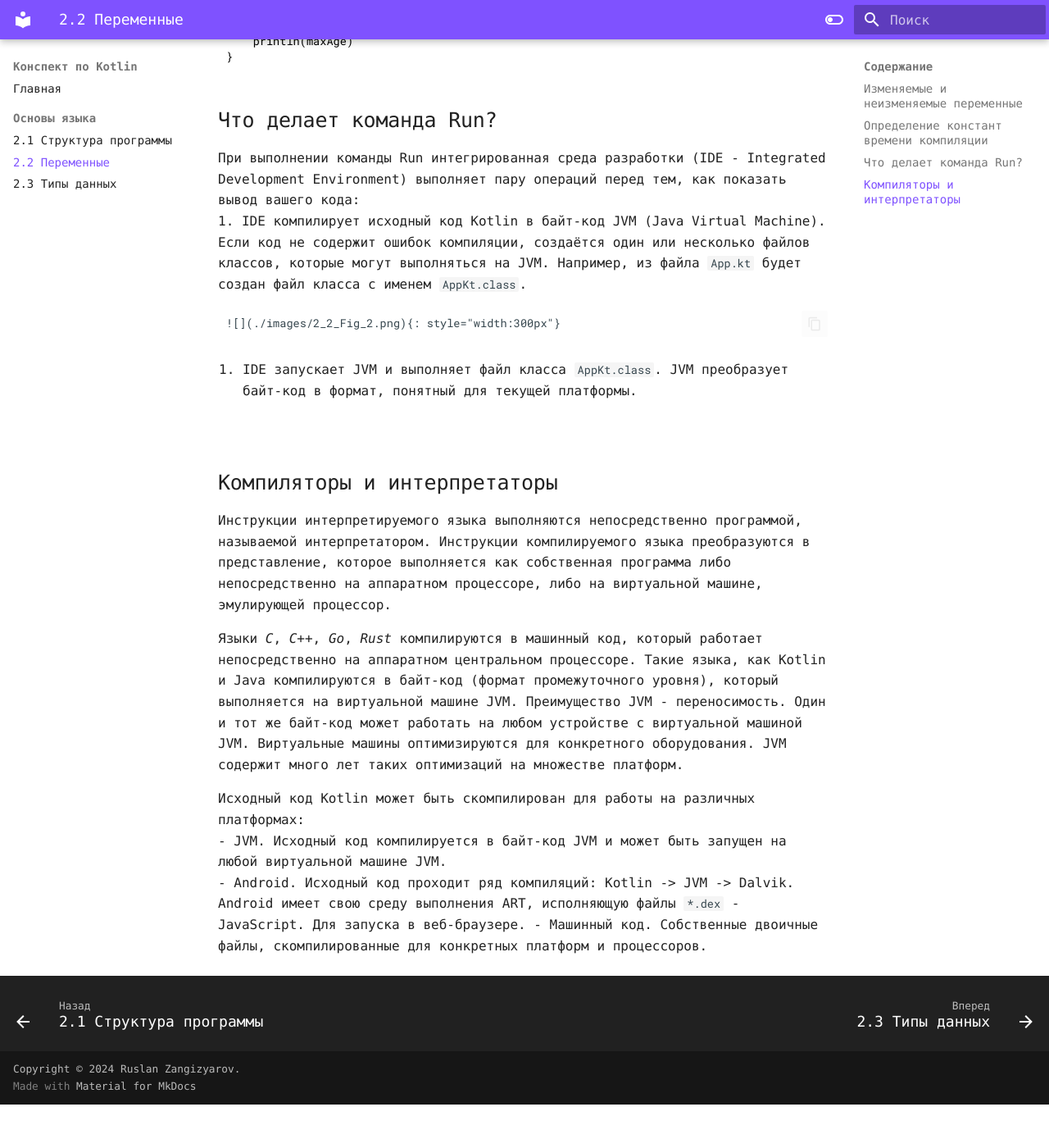
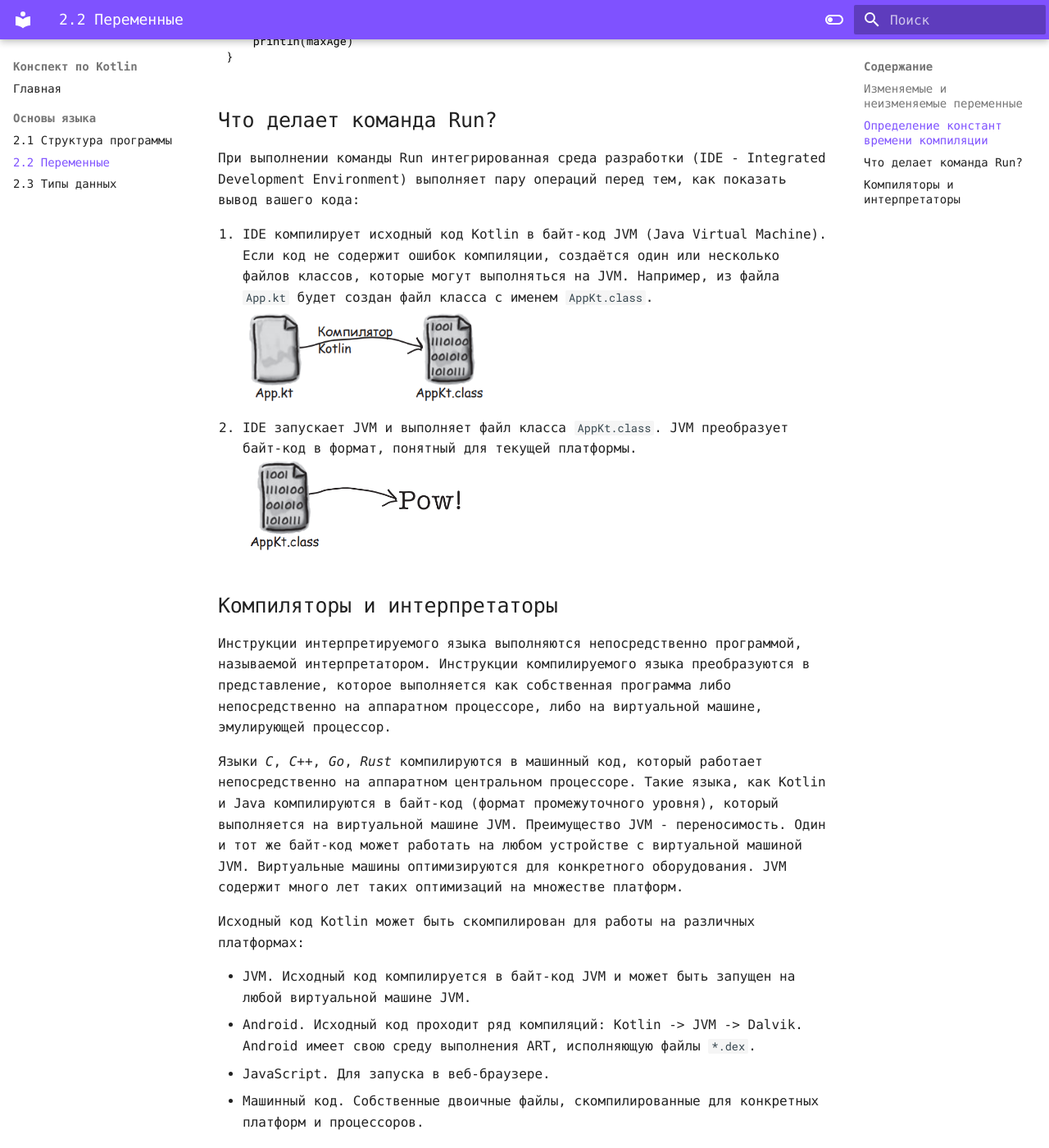
Before and after one commit to rzangizyarov/metanit_kotlin_abstract, an MkDocs documentation site: the page built from docs/2_2.md, in a window 1280 px wide and 1400 px high, scrolled down 2431 px. Shown: the whole window at 82% size. Built offline with MkDocs 1.6.1 and Material for MkDocs 9.7.7, drawn with Linux system fonts in a browser that asks for light colours; some web fonts are replaced; before the commit the page ends 3778 px from its top, so only the background shows below that.

Commit message:
Добавить рисунок 3. Исправить опечатки

```diff
--- a/docs/2_2.md
+++ b/docs/2_2.md
@@ -80,12 +80,10 @@ fun main() {
 ## Что делает команда Run?
 
 При выполнении команды Run интегрированная среда разработки (IDE - Integrated Development Environment) выполняет пару операций перед тем, как показать вывод вашего кода:
+
 1. IDE компилирует исходный код Kotlin в байт-код JVM (Java Virtual Machine). Если код не содержит ошибок компиляции, создаётся один или несколько файлов классов, которые могут выполняться на JVM. Например, из файла `App.kt` будет создан файл класса с именем `AppKt.class`.
-
     ![](./images/2_2_Fig_2.png){: style="width:300px"}
-
 2. IDE запускает JVM и выполняет файл класса `AppKt.class`. JVM преобразует байт-код в формат, понятный для текущей платформы.
-
     ![](./images/2_2_Fig_3.png){: style="width:300px"}
 
 ## Компиляторы и интерпретаторы
@@ -95,7 +93,8 @@ fun main() {
 Языки *C*, *C++*, *Go*, *Rust* компилируются в машинный код, который работает непосредственно на аппаратном центральном процессоре. Такие языка, как Kotlin и Java компилируются в байт-код (формат промежуточного уровня), который выполняется на виртуальной машине JVM. Преимущество JVM - переносимость. Один и тот же байт-код может работать на любом устройстве с виртуальной машиной JVM. Виртуальные машины оптимизируются для конкретного оборудования. JVM содержит много лет таких оптимизаций на множестве платформ.
 
 Исходный код Kotlin может быть скомпилирован для работы на различных платформах:
+
 - JVM. Исходный код компилируется в байт-код JVM и может быть запущен на любой виртуальной машине JVM.
-- Android. Исходный код проходит ряд компиляций: Kotlin -> JVM -> Dalvik. Android имеет свою среду выполнения ART, исполняющую файлы `*.dex`
+- Android. Исходный код проходит ряд компиляций: Kotlin -> JVM -> Dalvik. Android имеет свою среду выполнения ART, исполняющую файлы `*.dex`.
 - JavaScript. Для запуска в веб-браузере.
 - Машинный код. Собственные двоичные файлы, скомпилированные для конкретных платформ и процессоров.
```
Also changed, not shown: docs/images/2_2_Fig_3.png (added).
